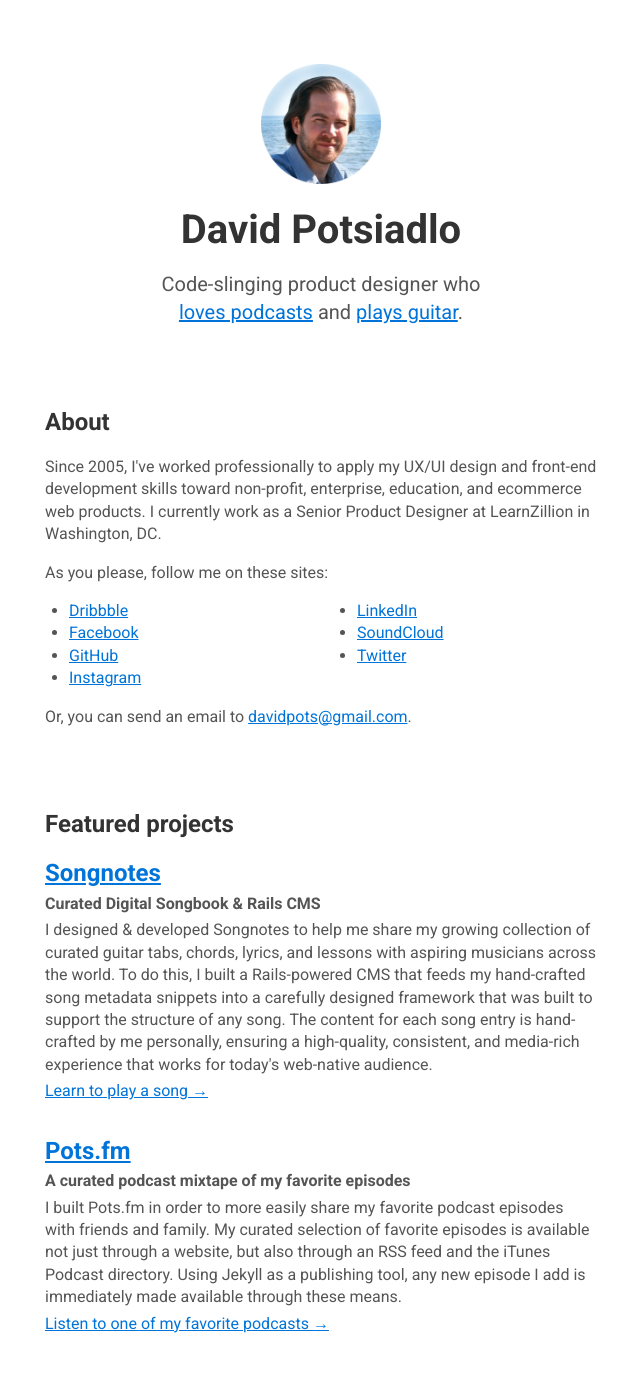
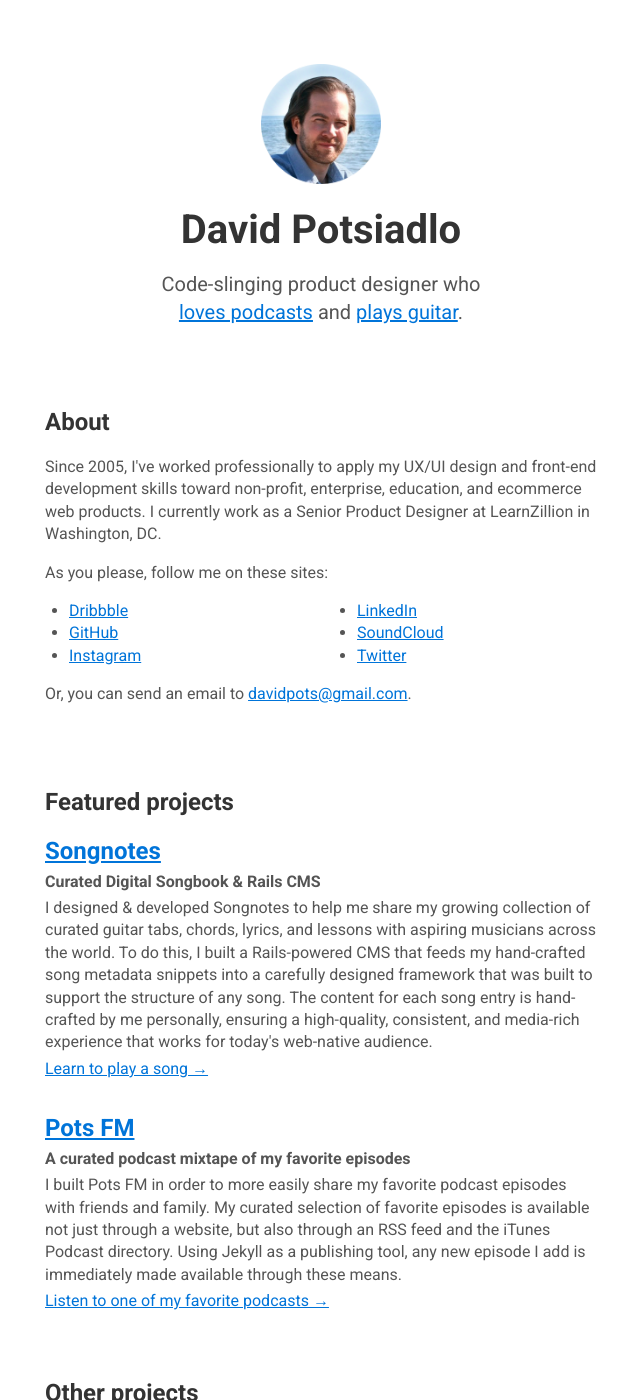
Before and after one commit to davidpots/davidpots.github.io, a Jekyll site: the page built from index.html, in a window 1280 px wide and 1400 px high. Shown: the whole window, without its empty margins (319-959 px from the left). Built offline with Jekyll 4.4.1, drawn with Linux system fonts in a browser that asks for light colours; nearby versions of some CDN libraries.

Commit message:
Grammar tweaks

```diff
--- a/index.html
+++ b/index.html
@@ -25,7 +25,6 @@
     <div class="col col-6">
       <ul class="mbn">
         <li><a href="http://dribbble.com/davidpots">Dribbble</a></li>
-        <li><a href="http://facebook.com/davidpots">Facebook</a></li>
         <li><a href="http://github.com/davidpots">GitHub</a></li>
         <li><a href="http://www.instagram.com/davidpots">Instagram</a></li>
       </ul>
```
Also changed, not shown: _projects/potsfm.md (+2 -2 lines).
